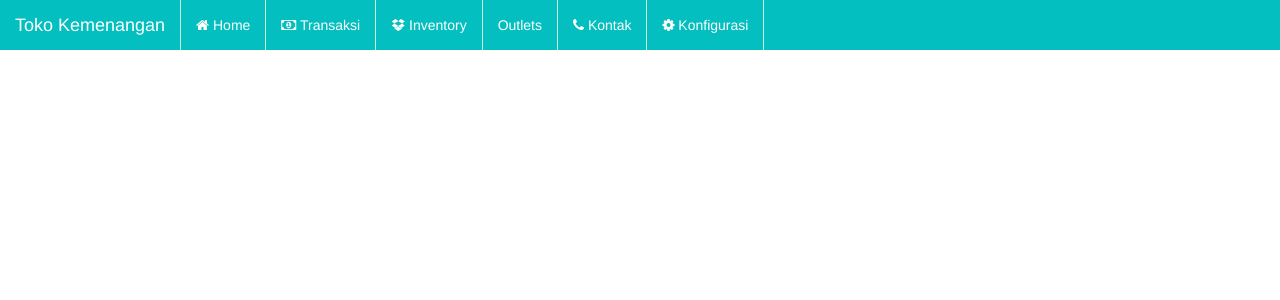
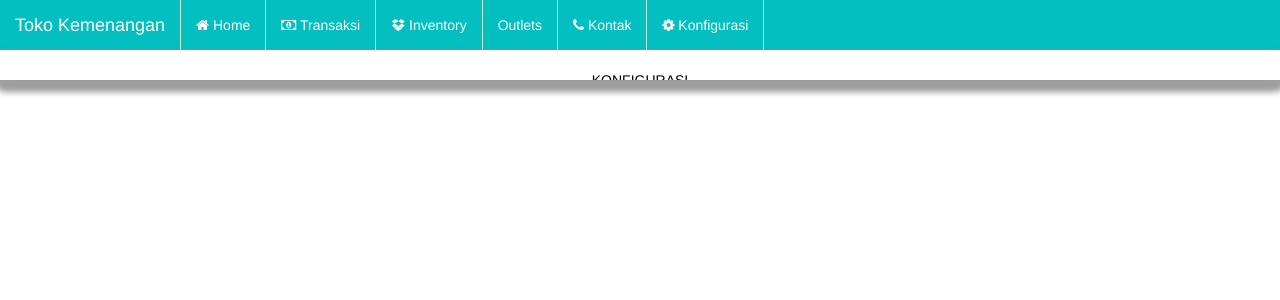
Before and after one commit to luckymahrus/victory, a CodeIgniter app: page /victory/formula/home in a window 1280 px wide. Shown: the top 300 px of the page. Run offline with CodeIgniter, Linux system fonts and the light colour scheme; some libraries are stand-ins or nearby versions.

Commit message:
Revert "wtf media"
This reverts commit 27a16c03eef9285bba22f00201bda5c587f7cb2f.

```diff
--- a/application/views/templates/default.php
+++ b/application/views/templates/default.php
@@ -49,11 +49,10 @@
         height: 0;
         z-index: 1;
         left: 0;
-        top: 0px;
-        margin-top: -50px;
+        top: 50px;
         background-color:#fff;
-        overflow-x: hidden;
-        overflow-y: hidden;
+        overflow-x: scroll;
+        overflow-y: scroll;
         -webkit-box-shadow: 0 7px 10px 0 #9E9E9E;
         box-shadow: 0 7px 10px 0 #9E9E9E;
         transition: 0.2s;
@@ -64,7 +63,7 @@
         top: 0%;
         width: 100%;
         text-align: center;
-        margin-top: 100px;
+        margin-top: 20px;
       }
       .navbar-nav>li{
         border-right: 1px solid #CAFCD8;
@@ -101,13 +100,7 @@
         -moz-transition: all 0.3s ease-in;
         transition: all 0.3s ease-in;
       }
-      #div_inven{
-        margin-left: 8%;
-      }
-      @media (max-width: 985px){{
-        #div_inven{
-          margin-left: 0px !important;
-        }
+      @media only screen and (max-device-width: 767px){
 
       }
     </style>
@@ -204,7 +197,7 @@
               <li><a href="#" onclick="openNav(this)"><i class="fa fa-dropbox" aria-hidden="true"></i> Inventory</a>
                   <div class="container-fluid overlay">
                     <div class="overlay-content">
-                      <div id="div_inven">
+                      <div style="margin-left: 8%">
                       <div class="tile-group">
                         <span class="tile-group-title">Inventory</span>
                         <div class="tile-container"><!--Container begins-->
```
